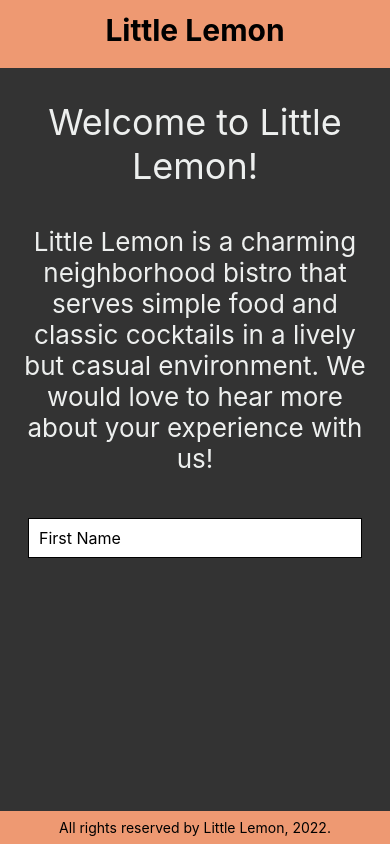
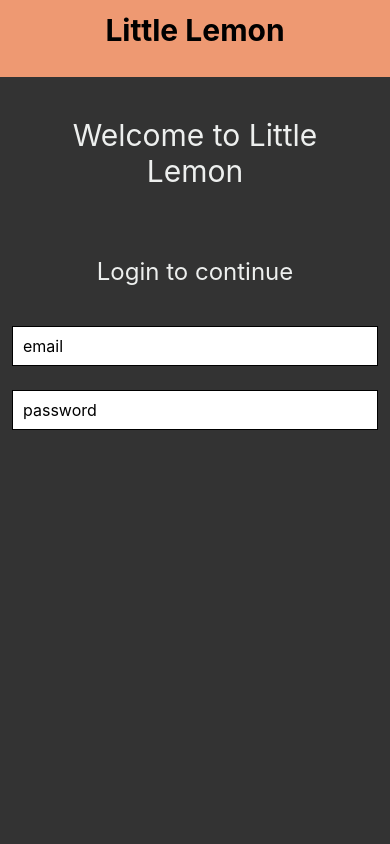
Before and after one commit to luvicsoura/coursera-react-little-lemon, a React Native app: screen / in a window 390 px wide. Built offline with nearby package versions, Linux system fonts and the light colour scheme.

Commit message:
week 2: Create a login page

```diff
--- a/App.tsx
+++ b/App.tsx
@@ -1,18 +1,15 @@
 import { StatusBar } from 'expo-status-bar';
 import { StyleSheet, View } from 'react-native';
-import { LittleLemonFooter } from './components/LittleLemonFooter';
 import { LittleLemonHeader } from './components/LittleLemonHeader';
-import { MenuItems } from './components/MenuItems';
-import { WelcomeView } from './components/WelcomeView';
+import { LoginScreen } from './components/LoginScreen';
 
 export default function App() {
   return (
     <View style={styles.container}>
       <View style={{flex: 1}}>
         <LittleLemonHeader/>
-        <WelcomeView/>
+        <LoginScreen/>
       </View>
-      <LittleLemonFooter/>
       <StatusBar style="auto" />
     </View>
   );
--- /dev/null
+++ b/components/LoginScreen.tsx
@@ -0,0 +1,56 @@
+import { useState } from 'react';
+import { ScrollView, Text, StyleSheet, TextInput } from 'react-native';
+
+export function LoginScreen() {
+	const [email, setEmail] = useState('');
+	const [password, setPassword] = useState('');
+
+	return (
+		<ScrollView style={styles.container}>
+			<Text style={styles.headerText}>Welcome to Little Lemon</Text>
+			<Text style={styles.regularText}>Login to continue</Text>
+			<TextInput
+				placeholder='email'
+				keyboardType='email-address'
+				value={email}
+				style={styles.textInput}
+				onChangeText={setEmail}
+			/>
+			<TextInput
+				placeholder='password'
+				value={password}
+				style={styles.textInput}
+				onChangeText={setPassword}
+				secureTextEntry
+			/>
+		</ScrollView>
+	);
+}
+
+const styles = StyleSheet.create({
+	container: {
+		flex: 1,
+	},
+	headerText: {
+		padding: 40,
+		fontSize: 30,
+		color: '#EDEFEE',
+		textAlign: 'center',
+	},
+	regularText: {
+		fontSize: 24,
+		padding: 20,
+		marginVertical: 8,
+		color: '#EDEFEE',
+		textAlign: 'center',
+	},
+	textInput: {
+		height: 40,
+		margin: 12,
+		borderWidth: 1,
+		padding: 10,
+		fontSize: 16,
+		borderColor: 'EDEFEE',
+		backgroundColor: 'white',
+	},
+});
--- a/components/WelcomeView.tsx
+++ b/components/WelcomeView.tsx
@@ -1,5 +1,5 @@
 import React, { useState } from 'react';
-import { ScrollView, StyleSheet, Text, TextInput } from 'react-native';
+import { KeyboardAvoidingView, ScrollView, StyleSheet, Text, TextInput } from 'react-native';
 
 export function WelcomeView() {
 	const [ firstName, setFirstName ] = useState('');
@@ -8,6 +8,10 @@ export function WelcomeView() {
 		<ScrollView
 			style={styles.view}
 			indicatorStyle='white'
+			keyboardDismissMode='on-drag'
+		>
+			<KeyboardAvoidingView
+				behavior='position'
 			>
 				<Text style={[styles.text, styles.title]}>Welcome to Little Lemon!</Text>
 				<Text style={[styles.text, styles.description]}>
@@ -19,6 +23,7 @@ export function WelcomeView() {
 					onChangeText={setFirstName}
 					placeholder='First Name'
 				/>
+			</KeyboardAvoidingView>
 		</ScrollView>
 	);
 }
```
Lines whose indentation alone changed are shown as unchanged.
